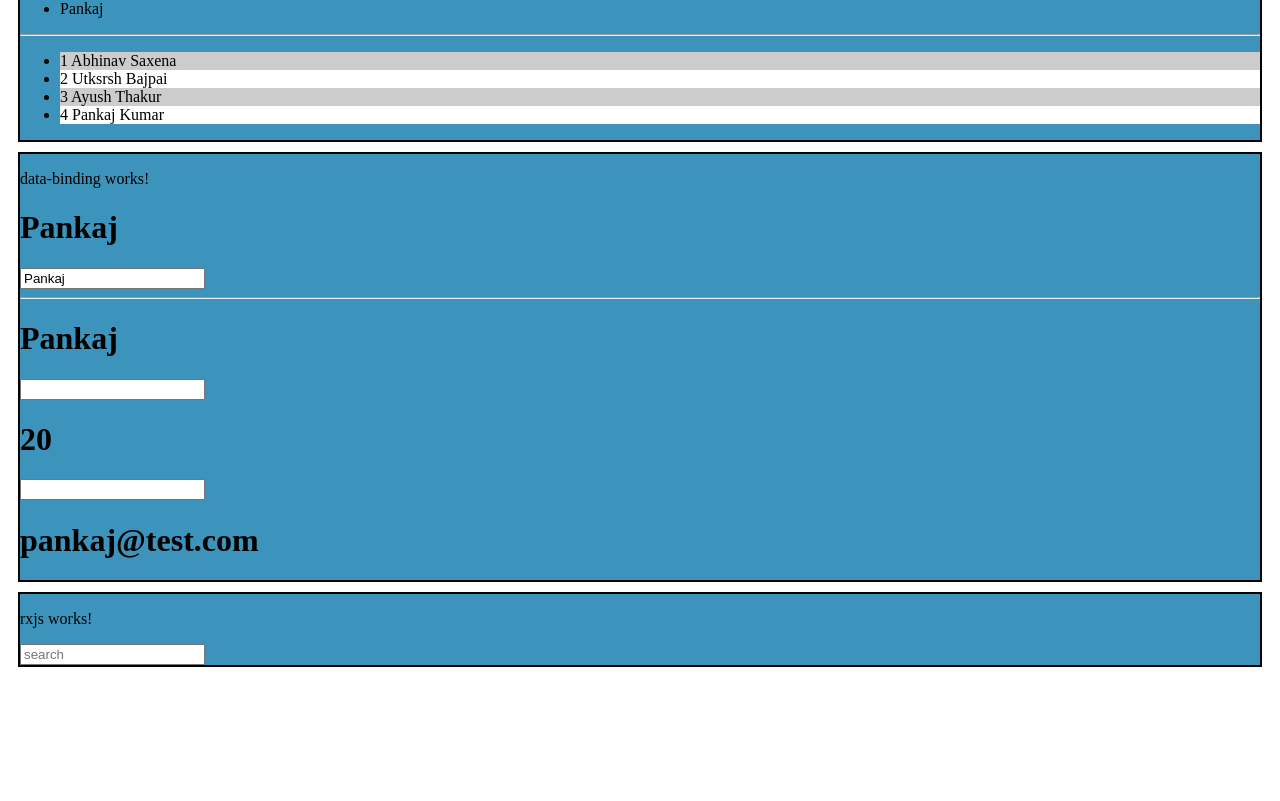
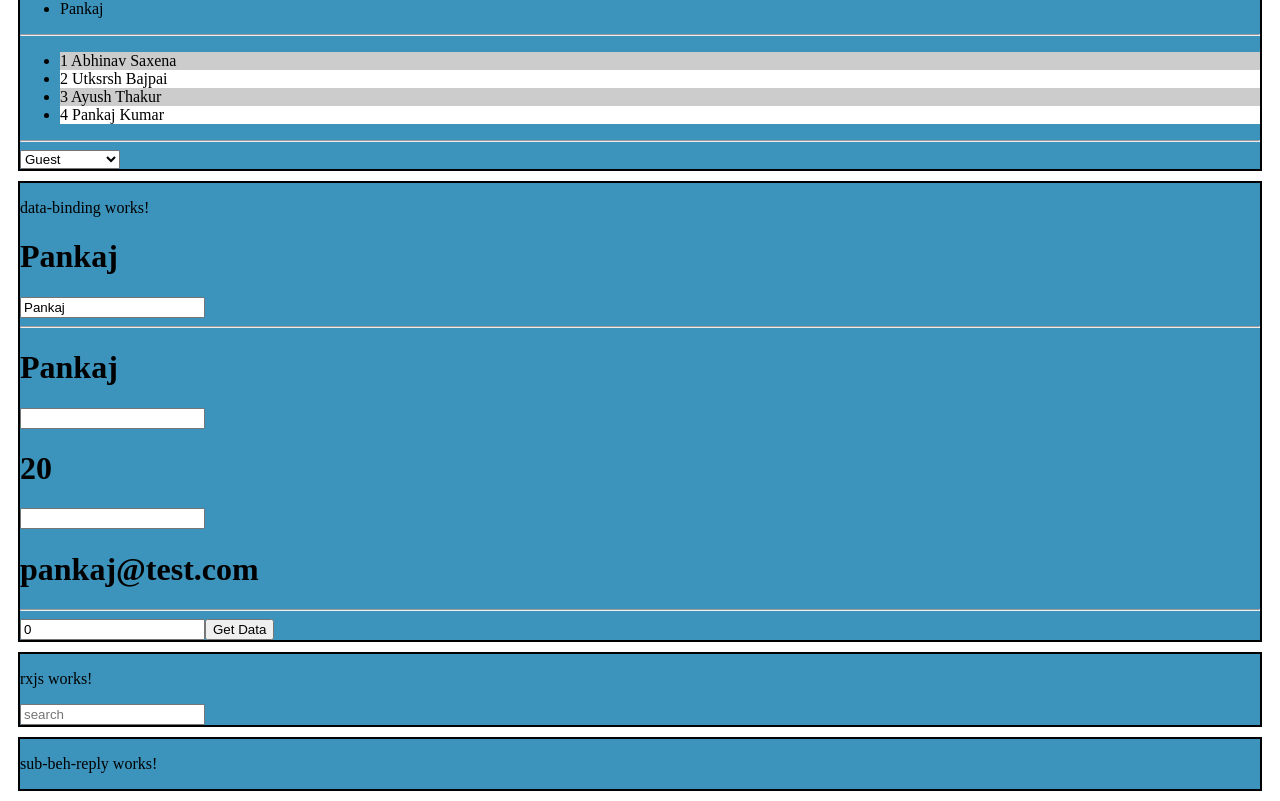
Before and after one commit to Pankaj116-andc/my_ngApp, an Angular app: page / in a window 1280 px wide. Shown: the part 2224-3025 px from the top of the page. Before the commit the page ends 2901 px from the top, so only its background shows below. Built offline with nearby package versions, Linux system fonts and the light colour scheme.

Commit message:
feat: Add SubBehReply component with RxJS integration and update app structure

```diff
--- a/src/app/app.html
+++ b/src/app/app.html
@@ -28,5 +28,8 @@
     <div class="container">
         <app-rxjs></app-rxjs>
     </div>
+    <div class="container">
+        <app-sub-beh-reply></app-sub-beh-reply>
+    </div>
 
 </div>
--- a/src/app/app.ts
+++ b/src/app/app.ts
@@ -10,10 +10,11 @@ import { Counter } from './counter/counter';
 import { ForLoop } from './for-loop/for-loop';
 import { DataBinding } from './data-binding/data-binding';
 import { Rxjs } from './rxjs/rxjs';
+import { SubBehReply } from './sub-beh-reply/sub-beh-reply';
 
 @Component({
   selector: 'app-root',
-  imports: [ClickCounter, Signal, GetSet, IfElse, Effect, Counter, ForLoop, DataBinding, Rxjs],
+  imports: [ClickCounter, Signal, GetSet, IfElse, Effect, Counter, ForLoop, DataBinding, Rxjs, SubBehReply],
   templateUrl: './app.html',
   styleUrl: './app.css'
 })
--- a/src/app/data-binding/data-binding.html
+++ b/src/app/data-binding/data-binding.html
@@ -6,4 +6,7 @@
 <input type="text">
 <h1>{{userData().age}}</h1>
 <input type="text">
-<h1>{{userData().email}}</h1>
+<h1>{{userData().email}}</h1><hr>
+
+<input type="text" placeholder="Enter Id" [(ngModel)]="userId">
+<button (onclick)="getUser()">Get Data</button>
--- a/src/app/data-binding/data-binding.ts
+++ b/src/app/data-binding/data-binding.ts
@@ -1,17 +1,38 @@
-import { Component, signal } from '@angular/core';
+import { Component, inject, signal } from '@angular/core';
+import { Service } from '../service';
+import { FormsModule, NgModel } from '@angular/forms';
 
 @Component({
   selector: 'app-data-binding',
-  imports: [],
+  imports: [FormsModule],
   templateUrl: './data-binding.html',
   styleUrl: './data-binding.css',
 })
 export class DataBinding {
   name = signal('Pankaj');
+  userData = signal({
+    name: "Pankaj",
+    age: 20,
+    email: "pankaj@test.com"
+  })
+  Service = inject(Service);
+  userId: number = 0;
+  getUser() {
+    console.log("executed")
+    this.Service.getUserById(this.userId).subscribe((res: any) => {
+      debugger;
+    })
+  }
 
-  userData = signal({
-    name : "Pankaj",
-    age : 20,
-    email : "pankaj@test.com"
-  })
+
+  constructor() {
+    this.Service.$roleBehaviour.subscribe((res: any) => {
+      //debugger;
+    })
+    this.Service.$roleSub.subscribe((res: any) => {
+      //debugger
+    })
+  }
+
+
 }
--- a/src/app/for-loop/for-loop.html
+++ b/src/app/for-loop/for-loop.html
@@ -13,5 +13,12 @@
            </li>
         }
     </ul>
-
+    <hr>
+    <form action="">
+    <select name="" id="" (change)="onRoleChange($event)">
+        <option value="Guest">Guest</option>
+        <option value="Admin">Admin</option>
+        <option value="Super Admin">Super Admin</option>
+    </select>
+</form>
 </div>
--- a/src/app/for-loop/for-loop.ts
+++ b/src/app/for-loop/for-loop.ts
@@ -1,4 +1,5 @@
-import { Component, signal } from '@angular/core';
+import { Component, inject, signal } from '@angular/core';
+import { Service } from '../service';
 
 @Component({
   selector: 'app-for-loop',
@@ -14,4 +15,11 @@ export class ForLoop {
     {id:3, name:"Ayush", surname:"Thakur", email:"Thakur@test.com"},
     {id:4, name:"Pankaj", surname:"Kumar", email:"Kumar@test.com"}
   ])
+
+  Service = inject(Service)
+  onRoleChange(event:any){
+    debugger;
+    this.Service.$roleBehaviour.next(event.target.value)
+    this.Service.$roleSub.next(event.target.value)
+  }
 }
--- a/src/app/service.ts
+++ b/src/app/service.ts
@@ -1,16 +1,26 @@
 import { HttpClient } from '@angular/common/http';
 import { Injectable } from '@angular/core';
-import { map, tap } from 'rxjs';
+import { BehaviorSubject, map, Subject, tap, Observable } from 'rxjs';
 
 @Injectable({
   providedIn: 'root',
 })
 export class Service {
+
+
+  $courseDuration = new BehaviorSubject<string>("3 months");
+
+  $roleBehaviour = new BehaviorSubject<string>("");
+
+  $roleSub = new Subject<string>();
+
+  private userDetails = new Map<number, Observable<any>>();
+
   constructor(private http: HttpClient) { }
 
   getJasonUser() {
     tap(userList=>{
-      debugger;
+      //debugger;
     })
     return this.http.get('https://jsonplaceholder.typicode.com/users').pipe(
       map((userList: any) => userList.map((user: any) => {
@@ -18,10 +28,15 @@ export class Service {
       }))
     );
   }
+
   getSingalUser() {
     return this.http.get('https://jsonplaceholder.typicode.com/users/2').pipe(
       map((userData:any)=> userData.address)
     )
   }
 
+  getUserById(id: number){
+    return this.http.get("https://jsonplaceholder.typicode.com/users/"+id)
+  }
+
 }
--- /dev/null
+++ b/src/app/sub-beh-reply/sub-beh-reply.html
@@ -0,0 +1,8 @@
+<p>sub-beh-reply works!</p>
+<!-- <form action="">
+    <select name="" id="" (change)="onRoleChange($event)">
+        <option value="">Guest</option>
+        <option value="">Admin</option>
+        <option value="">Super Admin</option>
+    </select>
+</form> -->
--- /dev/null
+++ b/src/app/sub-beh-reply/sub-beh-reply.ts
@@ -0,0 +1,54 @@
+import { ChangeDetectionStrategy, Component, inject, OnInit } from '@angular/core';
+import { Subject } from 'rxjs';
+import { Service } from '../service';
+
+@Component({
+  selector: 'app-sub-beh-reply',
+  imports: [],
+  templateUrl: './sub-beh-reply.html',
+  styleUrl: './sub-beh-reply.css',
+})
+export class SubBehReply implements OnInit {
+  studentName$ = new Subject();
+
+  rollNo$ = new Subject<number>();
+
+  Service = inject(Service);
+
+
+
+  constructor() {
+    setTimeout(() => {
+      this.studentName$.next("hiii")
+      this.rollNo$.next(21)
+      this.Service.$courseDuration.next("28 weeks")
+    }, 4000);
+    this.studentName$.next("hiii")
+
+  }
+  onRoleChange(event:any){
+    debugger;
+    this.Service.$roleBehaviour.next(event.target.value)
+    this.Service.$roleSub.next(event.target.value)
+  }
+
+  ngOnInit(): void {
+    // this.Service.$courseDuration.subscribe((res:any)=>{
+    //   debugger;
+    // })
+    // this.studentName$.subscribe((res: any) => {
+    //   debugger;
+    // })
+    // this.rollNo$.subscribe((res:number)=>{
+    //   debugger;
+    // })
+    // this.Service.$roleBehaviour.subscribe((res:any)=>{
+    //   debugger;
+    // })
+    // this.Service.$roleSub.subscribe((res:any)=>{
+    //   debugger
+    // })
+  }
+
+
+}
```
Also changed, not shown: src/app/sub-beh-reply/sub-beh-reply.css (added), 2 other files (tests, documents, lock files or other folders).
